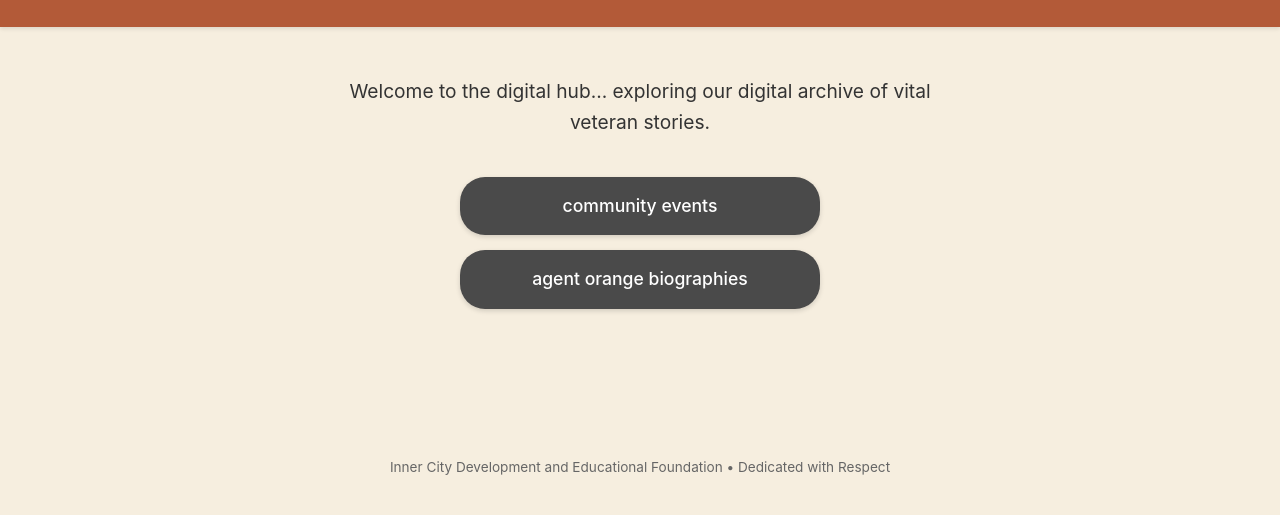
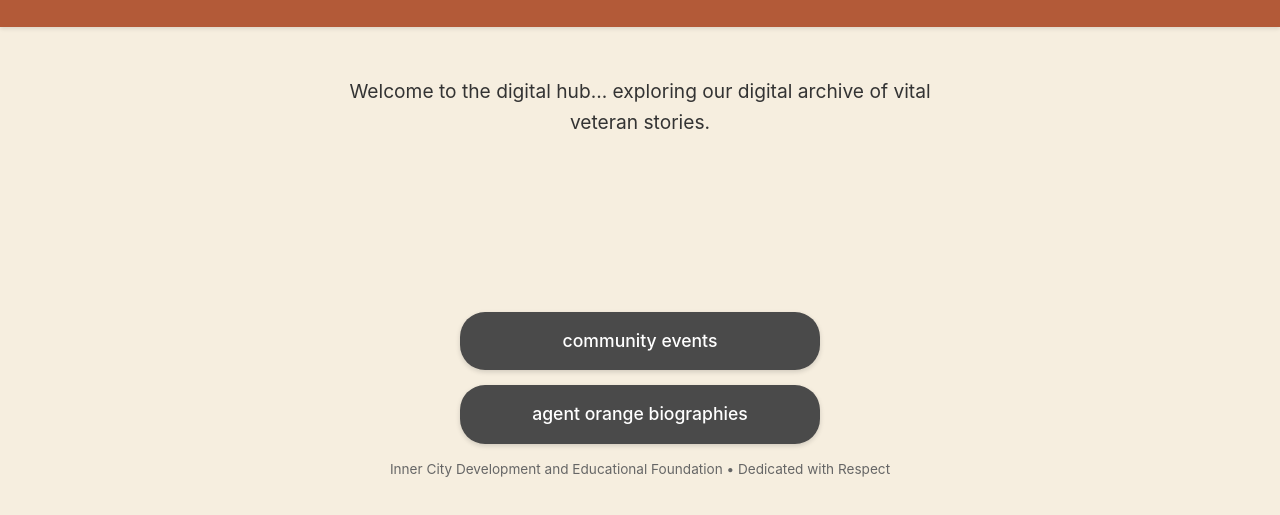
Before and after one commit to incdef1862-source/Community-Events, a plain HTML site: page index.html in a window 1280 px wide. Shown: the part 113-628 px from the top of the page. Drawn offline with Linux system fonts and the light colour scheme.

Commit message:
Fix navigation links in footer of index.html
Updated navigation links in the footer to point to the correct repository pages.

```diff
--- a/index.html
+++ b/index.html
@@ -81,13 +81,13 @@
             Welcome to the digital hub... exploring our digital archive of vital veteran stories.
         </p>
 
-        <!-- NAVIGATION MASTER HUB BUTTONS WITH YOUR REPOSITORY LINKS -->
-        <a href="https://github.io" class="nav-button">community events</a>
-        <a href="https://github.io" class="nav-button">agent orange biographies</a>
 
     </div>
 
-    <footer>
+    <footer> <!-- NAVIGATION MASTER HUB BUTTONS WITH YOUR CORRECT REPOSITORY LINKS -->
+        <a href="index.html" class="nav-button">community events</a>
+        <a href="biographies.html" class="nav-button">agent orange biographies</a>
+
         <p>Inner City Development and Educational Foundation • Dedicated with Respect</p>
     </footer>
 
```
